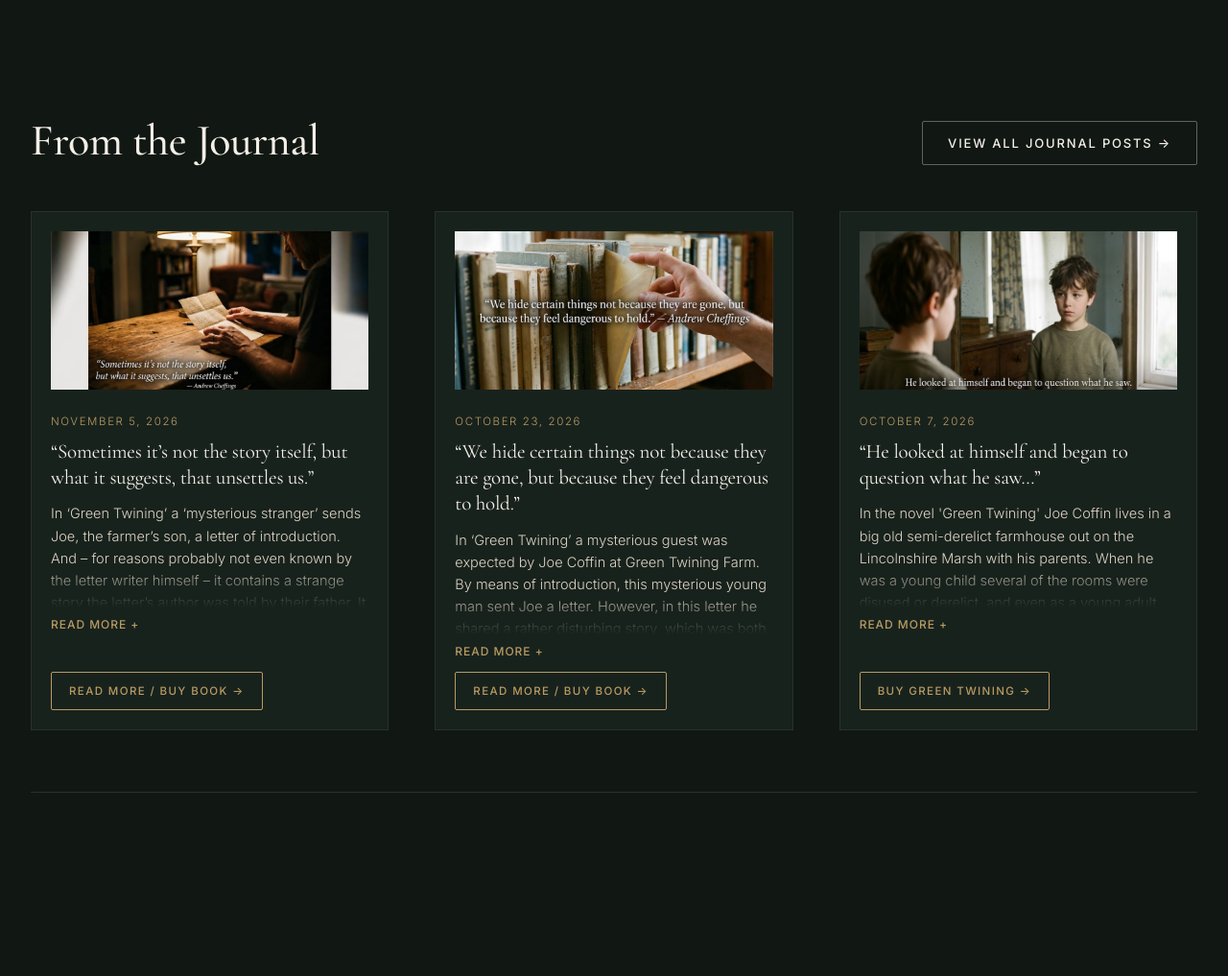
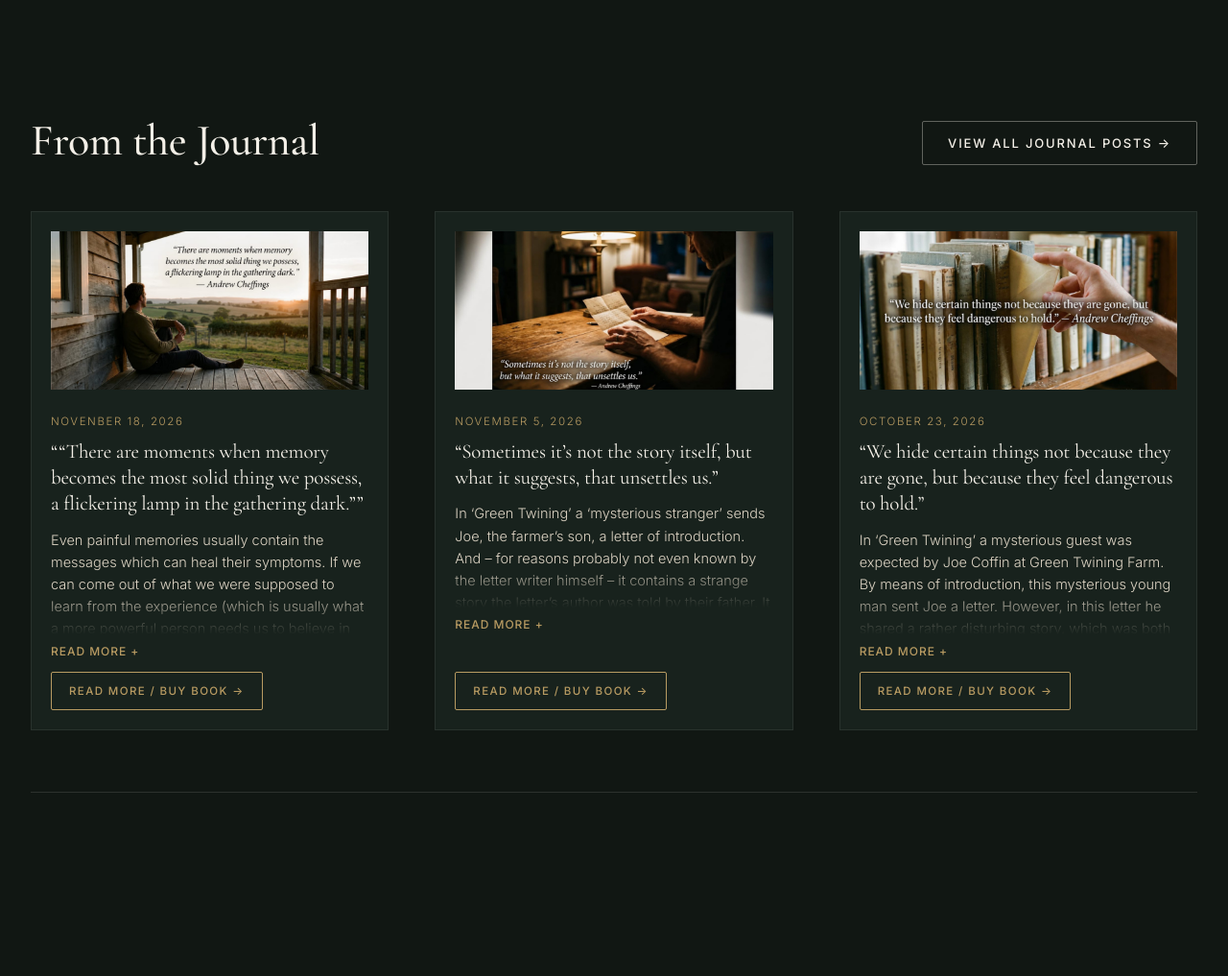
Before and after one commit to ShraddhaAndy/andrew-cheffings-website, a plain HTML site: page index.html in a window 1280 px wide. Shown: the part 6653-7670 px from the top of the page at 96% size. Drawn offline with nearby package versions, Linux system fonts and the light colour scheme.

Commit message:
Add new blog post about 'Green Twining'
Added a new blog post entry with a quote and details about 'Green Twining'.

```diff
--- a/index.html
+++ b/index.html
@@ -872,6 +872,15 @@
      ======================================================= */
   const BLOGS_DATA = [
         {
+      title: "“There are moments when memory becomes the most solid thing we possess, a flickering lamp in the gathering dark.”",
+      date: "Novenber 18, 2026",
+      image: "7.png",
+      text: "Even painful memories usually contain the messages which can heal their symptoms. If we can come out of what we were supposed to learn from the experience (which is usually what a more powerful person needs us to believe in order that they can remain unchallenged in their privilege) and instead – through contemplation – gain a more expansive view, the emperor’s new clothes can suddenly fall away before our eyes. Then, without the distraction of all the emperor’s gold braid, we might suddenly realise that we have been looking in the wrong direction – towards our oppressor – rather than in a more wholesome direction – towards those who are our fellow travellers towards liberation! And in ‘Green Twining’ Joe, the farmer’s son, finds love and liberation when he allows the oppressive forces of the past to move out of the centre of his vision for a while and instead allows a new and surprising friend deeper into his life.",
+      ctaText: "Read More / Buy Book →",
+      ctaLink: "https://www.goodreads.com/book/show/206284695-green-twining"
+    },
+
+        {
       title: "Sometimes it’s not the story itself, but what it suggests, that unsettles us.",
       date: "November 5, 2026",
       image: "6.png",
```
